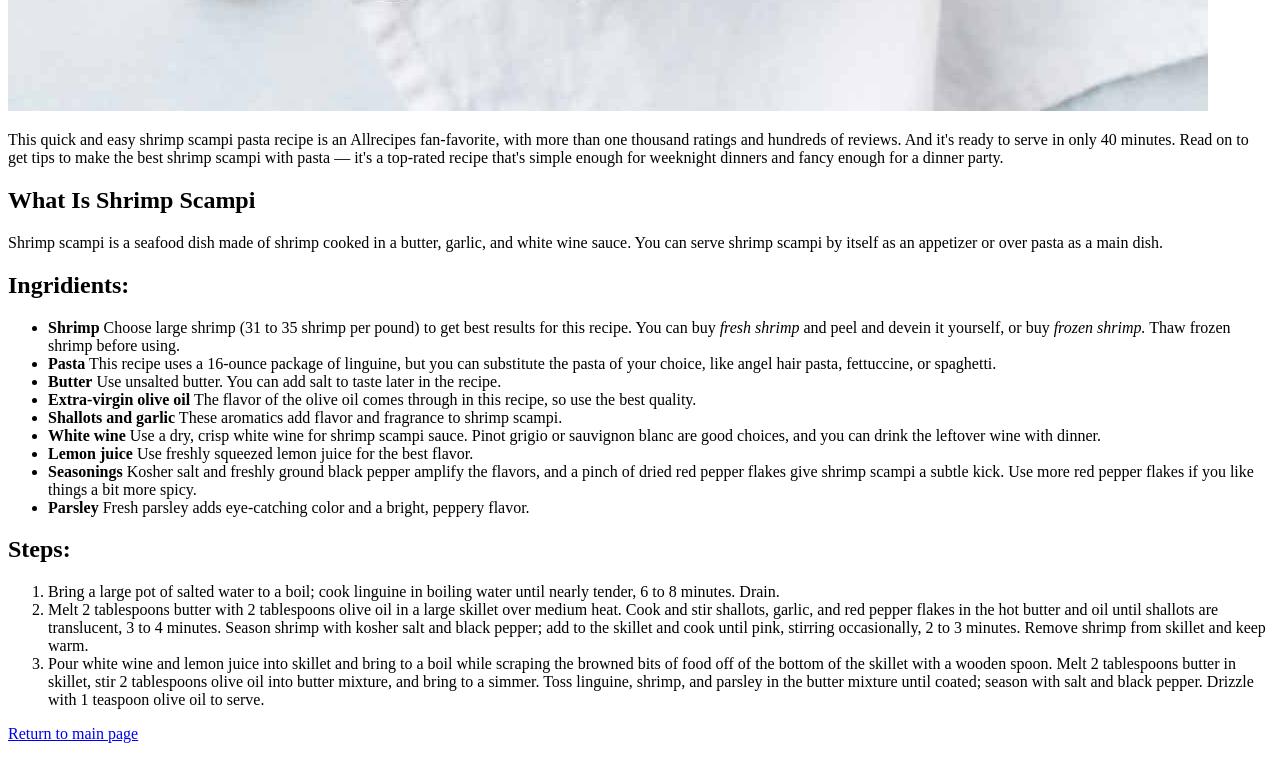
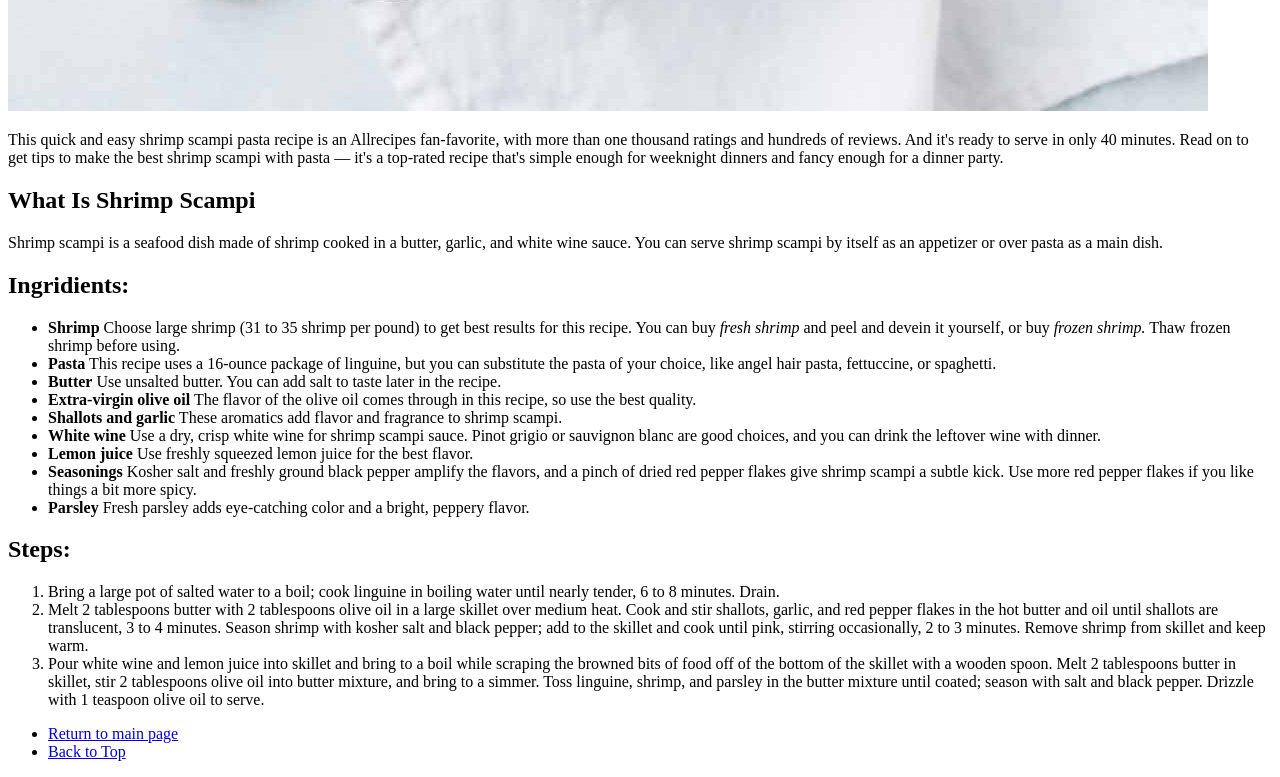
Before and after one commit to JakeHub17/odin-recipies, a plain HTML site: page recipes/pasta.html in a window 1280 px wide. Shown: the part 1509-2286 px from the top of the page. Before the commit the page ends 2260 px from the top, so only its background shows below. Drawn offline with Linux system fonts and the light colour scheme.

Commit message:
added return to home and top

```diff
--- a/recipes/pasta.html
+++ b/recipes/pasta.html
@@ -53,6 +53,9 @@
             Pour white wine and lemon juice into skillet and bring to a boil while scraping the browned bits of food off of the bottom of the skillet with a wooden spoon. Melt 2 tablespoons butter in skillet, stir 2 tablespoons olive oil into butter mixture, and bring to a simmer. Toss linguine, shrimp, and parsley in the butter mixture until coated; season with salt and black pepper. Drizzle with 1 teaspoon olive oil to serve.
           </li>
     </ol>
-    <a href = odin-recipies/index.html>Return to main page</a>
+    <ul>
+      <li><a href = ../index.html>Return to main page</a></li>
+      <li><a href = #top>Back to Top</a></li>
+    </ul>
 </body>
 </html>
```
Also changed, not shown: index.html (+2 -1 lines), recipes/chocolatecake.html (+4 -1 lines).
